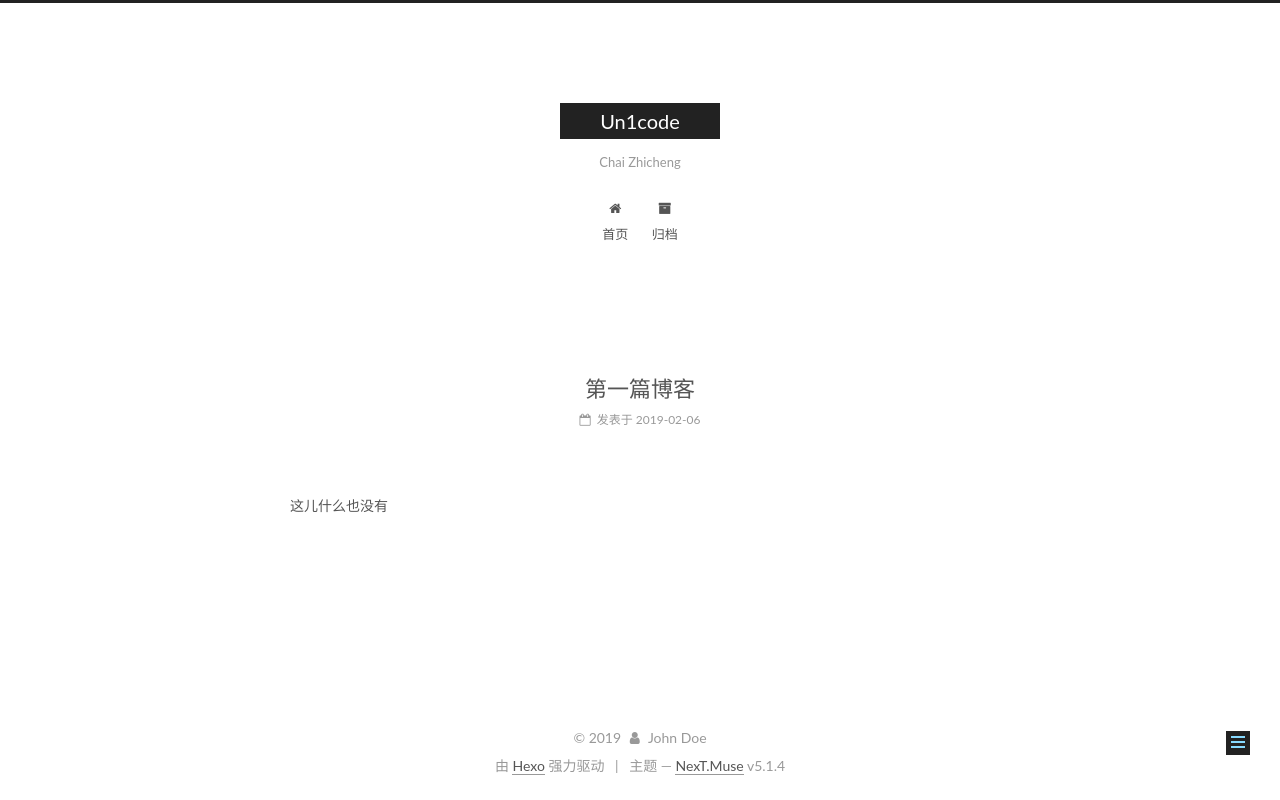
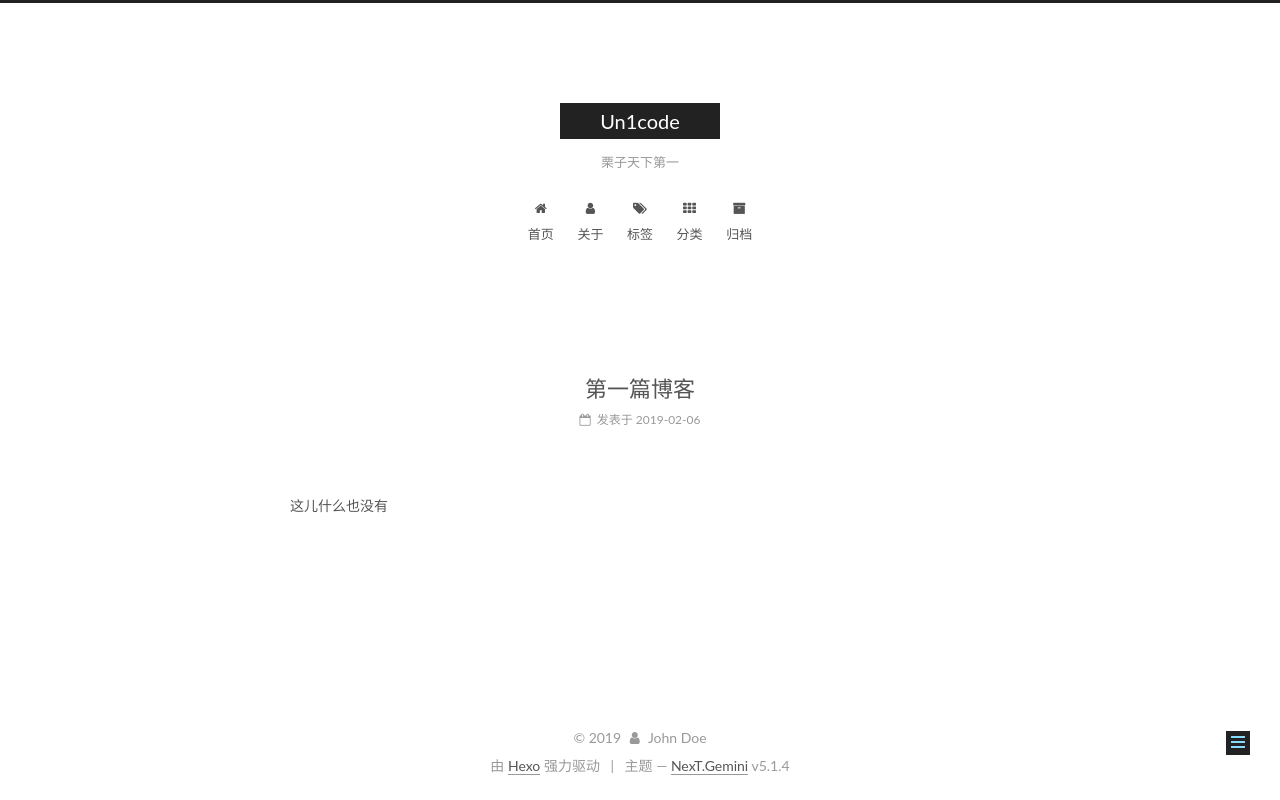
Before and after one commit to un1code/un1code.github.io, a plain HTML site: page 2019/02/06/第一篇博客/index.html in a window 1280 px wide. Drawn offline with Linux system fonts and the light colour scheme.

Commit message:
Site updated: 2019-02-06 16:31:04

```diff
--- a/2019/02/06/第一篇博客/index.html
+++ b/2019/02/06/第一篇博客/index.html
@@ -5,7 +5,7 @@
 
 
 
-<html class="theme-next muse use-motion" lang="zh-Hans">
+<html class="theme-next gemini use-motion" lang="zh-Hans">
 <head><meta name="generator" content="Hexo 3.8.0">
   <meta charset="UTF-8">
 <meta http-equiv="X-UA-Compatible" content="IE=edge">
@@ -97,9 +97,9 @@
   var NexT = window.NexT || {};
   var CONFIG = {
     root: '/',
-    scheme: 'Muse',
+    scheme: 'Gemini',
     version: '5.1.4',
-    sidebar: {"position":"left","display":"post","offset":12,"b2t":false,"scrollpercent":false,"onmobile":false},
+    sidebar: {"position":"left","display":"post","offset":12,"b2t":true,"scrollpercent":true,"onmobile":false},
     fancybox: true,
     tabs: true,
     motion: {"enable":true,"async":false,"transition":{"post_block":"fadeIn","post_header":"slideDownIn","post_body":"slideDownIn","coll_header":"slideLeftIn","sidebar":"slideUpIn"}},
@@ -160,7 +160,7 @@
       </a>
     </div>
 
-        <p class="site-subtitle">Chai Zhicheng</p>
+        <p class="site-subtitle">栗子天下第一</p>
 
   </div>
 
@@ -186,6 +186,36 @@
               <i class="menu-item-icon fa fa-fw fa-home"></i> <br>
 
             首页
+          </a>
+        </li>
+
+
+        <li class="menu-item menu-item-about">
+          <a href="/about/" rel="section">
+
+              <i class="menu-item-icon fa fa-fw fa-user"></i> <br>
+
+            关于
+          </a>
+        </li>
+
+
+        <li class="menu-item menu-item-tags">
+          <a href="/tags/" rel="section">
+
+              <i class="menu-item-icon fa fa-fw fa-tags"></i> <br>
+
+            标签
+          </a>
+        </li>
+
+
+        <li class="menu-item menu-item-categories">
+          <a href="/categories/" rel="section">
+
+              <i class="menu-item-icon fa fa-fw fa-th"></i> <br>
+
+            分类
           </a>
         </li>
 
@@ -414,6 +444,13 @@
 
 
 
+        <div class="back-to-top">
+          <i class="fa fa-arrow-up"></i>
+
+            <span id="scrollpercent"><span>0</span>%</span>
+
+        </div>
+
 
     </div>
   </aside>
@@ -443,7 +480,7 @@
 
 
 
-  <div class="theme-info">主题 &mdash; <a class="theme-link" target="_blank" href="https://github.com/iissnan/hexo-theme-next">NexT.Muse</a> v5.1.4</div>
+  <div class="theme-info">主题 &mdash; <a class="theme-link" target="_blank" href="https://github.com/iissnan/hexo-theme-next">NexT.Gemini</a> v5.1.4</div>
 
 
 
@@ -460,11 +497,6 @@
       </div>
     </footer>
 
-
-      <div class="back-to-top">
-        <i class="fa fa-arrow-up"></i>
-
-      </div>
 
 
 
@@ -544,6 +576,13 @@
 
 
 
+  <script type="text/javascript" src="/js/src/affix.js?v=5.1.4"></script>
+
+  <script type="text/javascript" src="/js/src/schemes/pisces.js?v=5.1.4"></script>
+
+
+
+
   <script type="text/javascript" src="/js/src/scrollspy.js?v=5.1.4"></script>
 <script type="text/javascript" src="/js/src/post-details.js?v=5.1.4"></script>
 
```
Also changed, not shown: archives/2019/02/index.html (+49 -10 lines), archives/2019/index.html (+49 -10 lines), archives/index.html (+49 -10 lines), index.html (+49 -10 lines).
